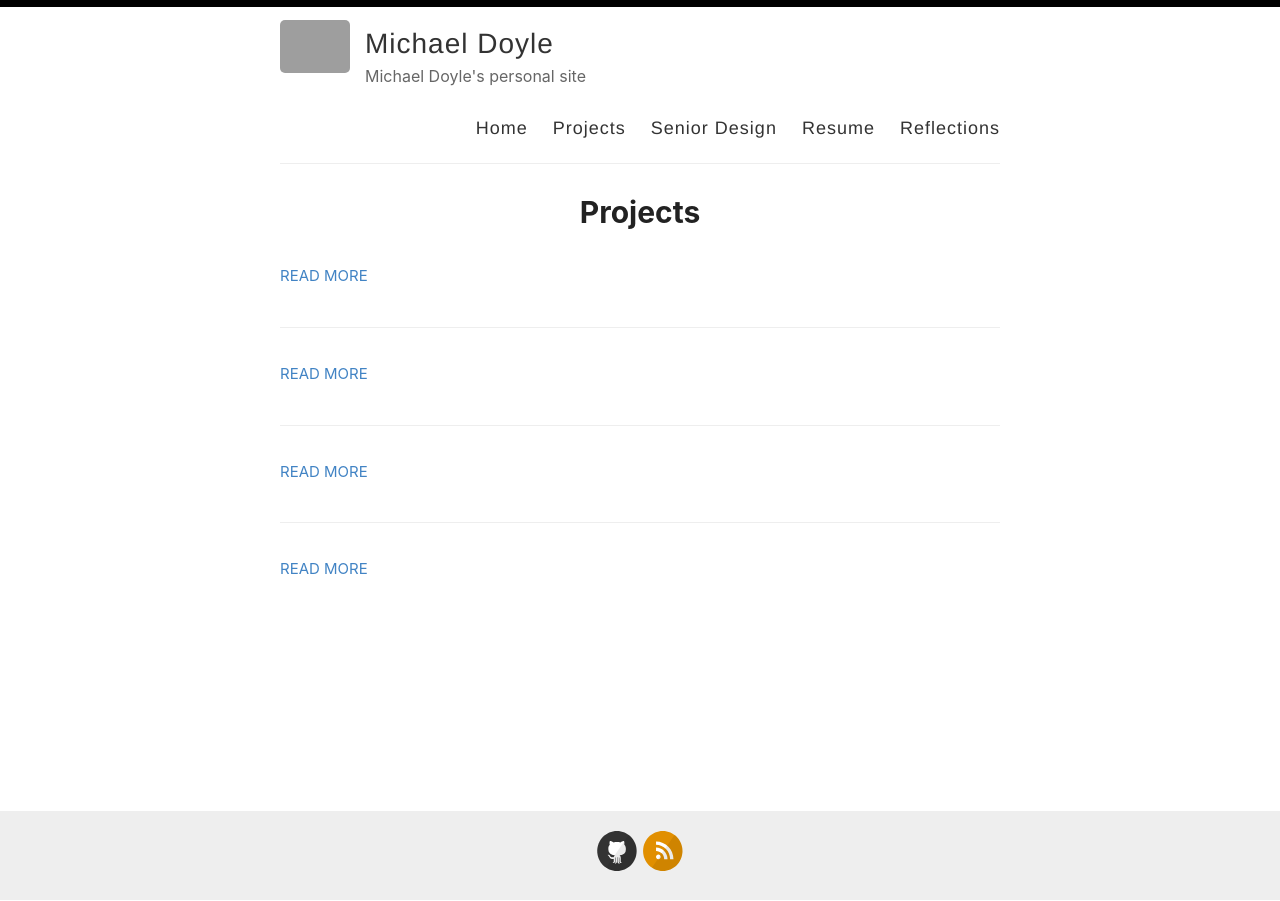
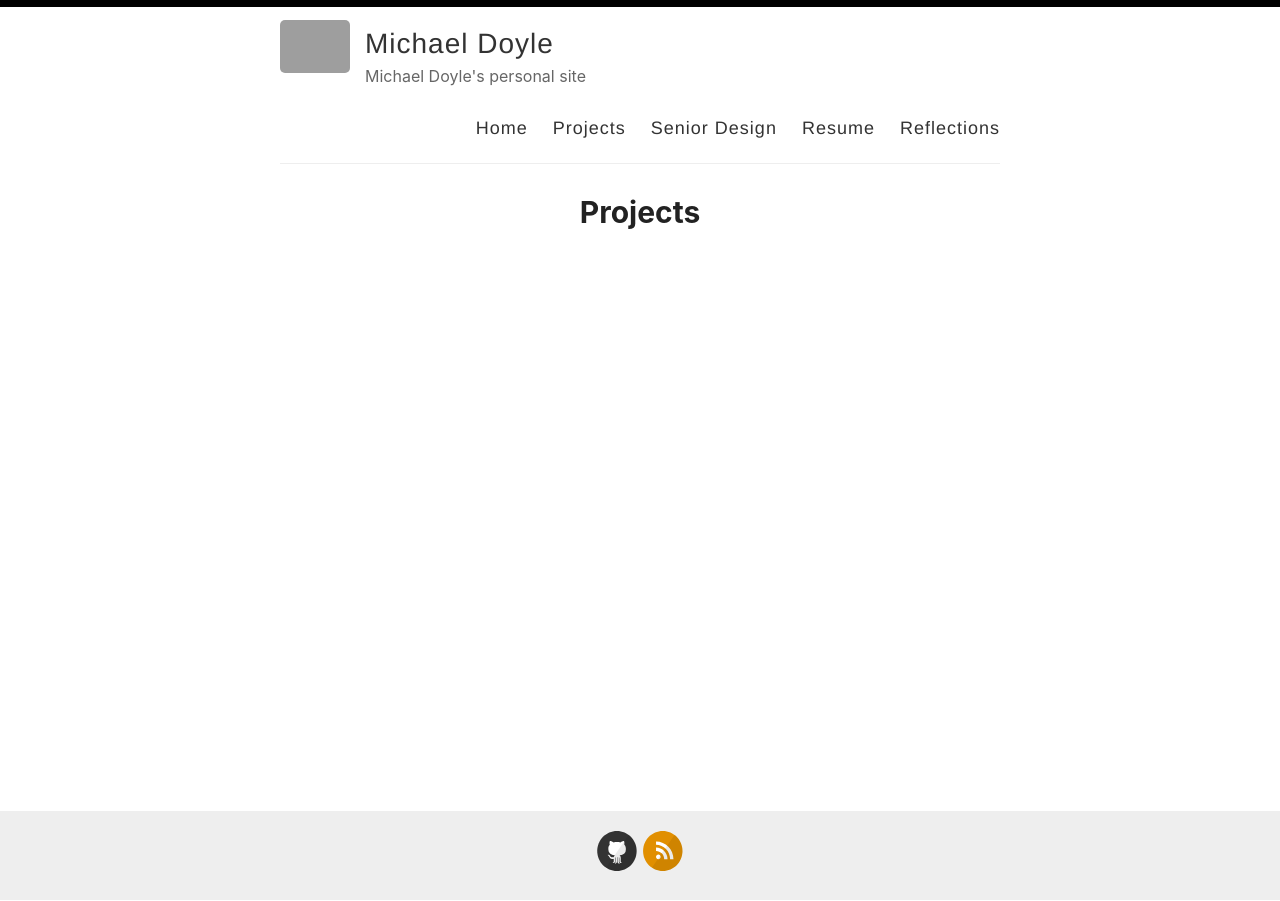
Before and after one commit to francidollars/francidollars.github.io, a Jekyll site: the page built from _pages/projects.md, in a window 1280 px wide. Built offline with Jekyll 4.4.1, drawn with Linux system fonts in a browser that asks for light colours; grey boxes are pictures that could not be loaded.

Commit message:
Update projects.md

```diff
--- a/_pages/projects.md
+++ b/_pages/projects.md
@@ -13,20 +13,4 @@ title: Projects
     {% endfor %}
     </ul>
   {% endfor %}
-  {% for post in site.categories %}
-    <article class="post">
-      <a href="{{ site.baseurl }}{{ post.url }}">
-        <h1>{{ post.title }}</h1>
-
-        <div>
-          <p class="post_date">{{ post.date | date: "%B %e, %Y" }}</p>
-        </div>
-      </a>
-      <div class="entry">
-        {{ post.excerpt }}
-      </div>
-
-      <a href="{{ site.baseurl }}{{ post.url }}" class="read-more">Read More</a>
-    </article>
-  {% endfor %}
 </div>
```
